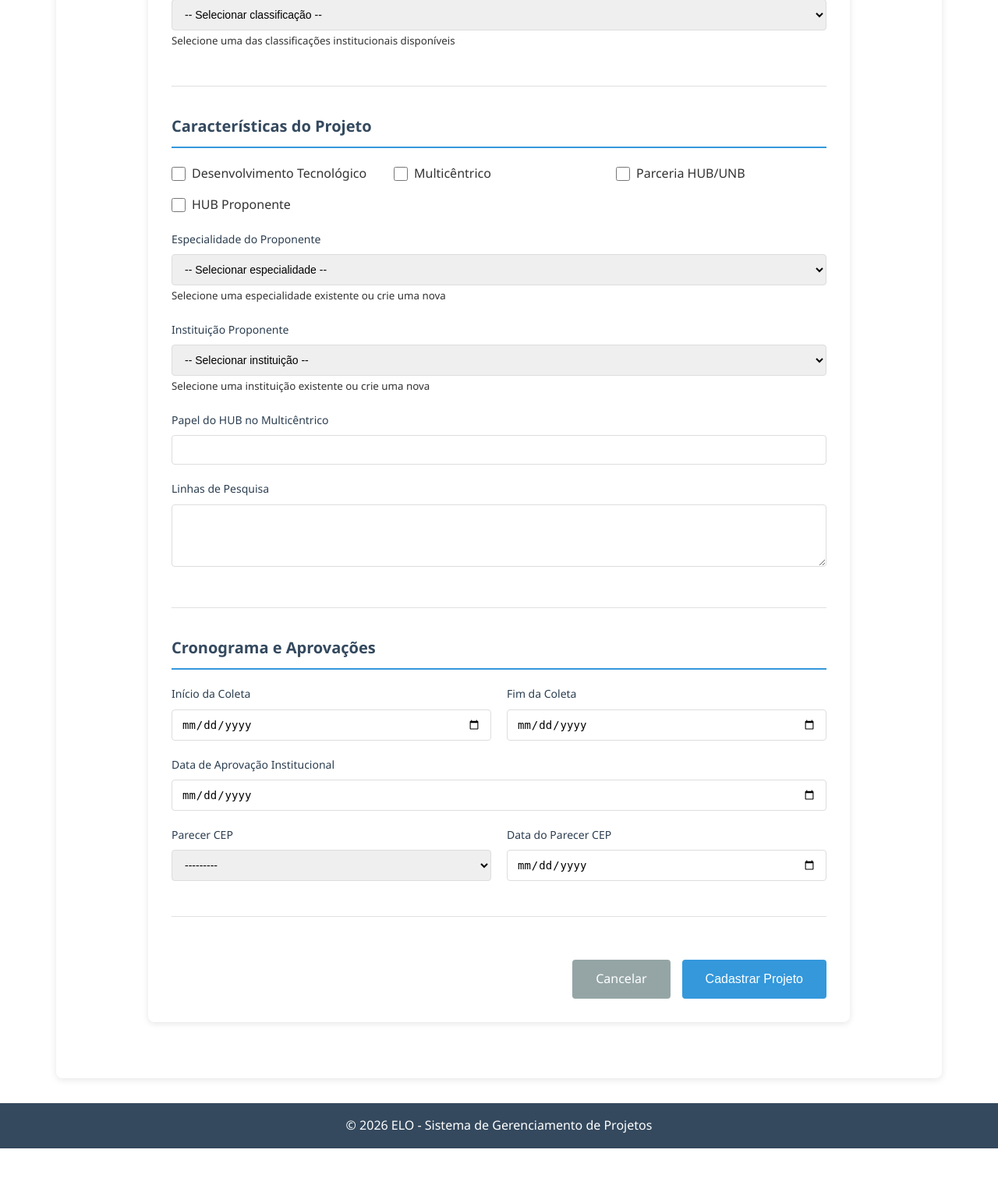
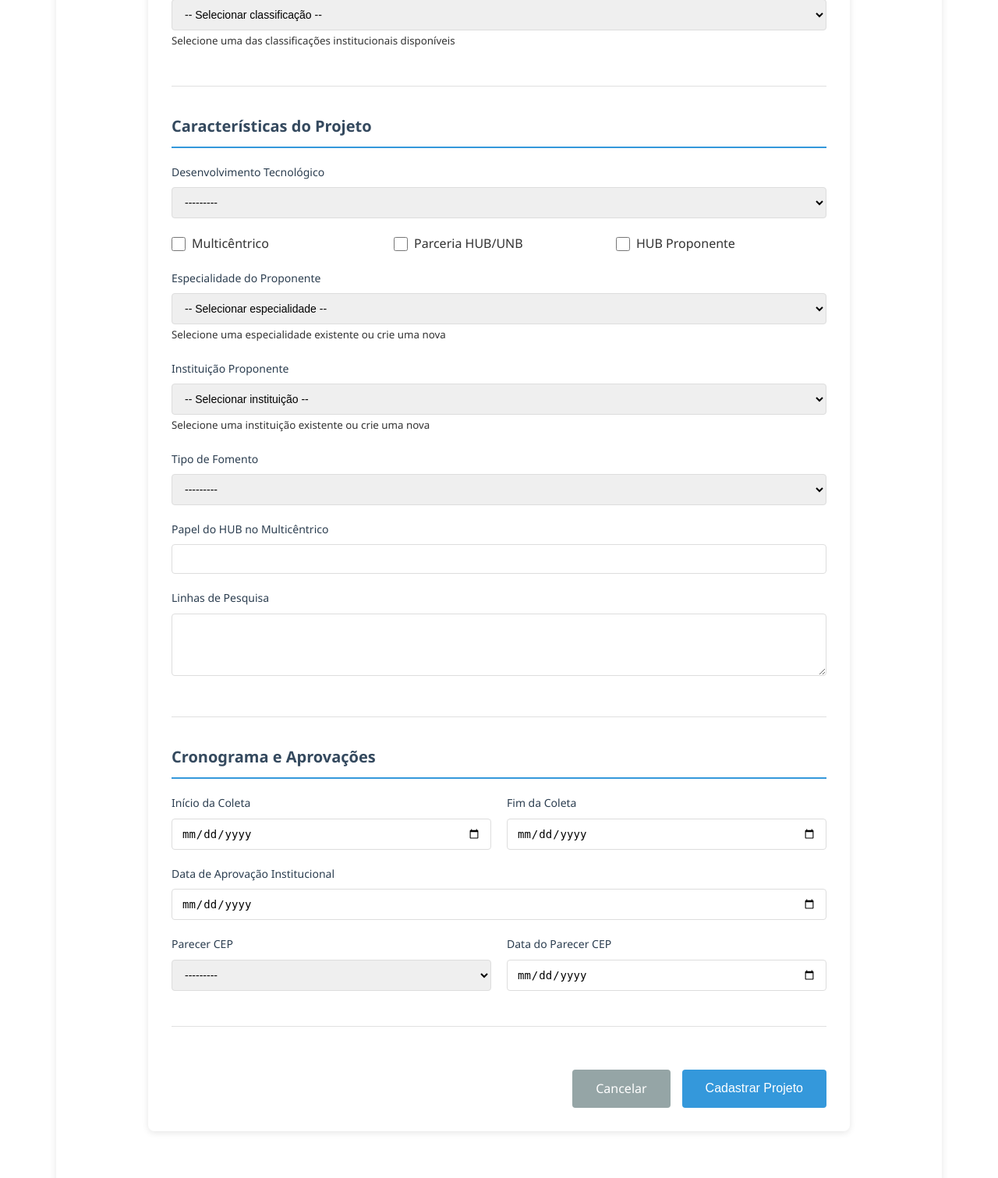
Before and after one commit to VictorPontual/ELO, a Django app: page /projetos/cadastro/ in a window 1280 px wide. Shown: the part 971-2482 px from the top of the page at 78% size. Before the commit the page ends 2444 px from the top, so only its background shows below. Run offline with Django 5.2, Linux system fonts and the light colour scheme; the visitor is signed in with stand-in values (Sample User, id 1); data comes from the database, SQL or seed files in the repository; data that the repository does not hold is empty.

Commit message:
feat:novo atributo e opções padrão das Fontes de fomento

```diff
--- a/elo/projetos/models.py
+++ b/elo/projetos/models.py
@@ -51,9 +51,25 @@ class InstituicaoProponente(models.Model):
         verbose_name_plural = 'Instituições Proponentes'
 
 class Projeto(models.Model):
+    DESENVOLVIMENTO_TECNOLOGICO_CHOICES = [
+        ('sim', 'Sim'),
+        ('nao', 'Não'),
+        ('duvida', 'Em dúvida'),
+    ]
+
     PARECER_CEP_CHOICES = [
         ('sim', 'Sim'),
         ('na', 'N/A'),
+    ]
+
+    TIPO_FOMENTO_CHOICES = [
+        ('EDITAL DE AGÊNCIAS DE FOMENTO', 'EDITAL DE AGÊNCIAS DE FOMENTO'),
+        ('PÚBLICO NACIONAL', 'PÚBLICO NACIONAL'),
+        ('PÚBLICO INTERNACIONAL', 'PÚBLICO INTERNACIONAL'),
+        ('PRIVADO INTERNACIONAL', 'PRIVADO INTERNACIONAL'),
+        ('PRIVADO NACIONAL', 'PRIVADO NACIONAL'),
+        ('PRÓPRIO PESQUISADOR', 'PRÓPRIO PESQUISADOR'),
+        ('OUTRA', 'OUTRA'),
     ]
 
     sig_id_projeto = models.CharField(max_length=100, primary_key=True)
@@ -62,10 +78,16 @@ class Projeto(models.Model):
     data_lib_analise = models.DateField(blank=True, null=True)
     titulo = models.CharField(max_length=255)
     tipo_pesq = models.CharField(max_length=255, blank=True, null=True)
-    desenvolvimento_tecnologico = models.BooleanField(default=False)
+    desenvolvimento_tecnologico = models.CharField(
+        max_length=10,
+        choices=DESENVOLVIMENTO_TECNOLOGICO_CHOICES,
+        blank=True,
+        null=True,
+    )
     multicentrico = models.BooleanField(default=False)
     especialidade_proponente = models.CharField(max_length=255, blank=True, null=True)
     instituicao_proponente = models.CharField(max_length=255, blank=True, null=True)
+    tipo_fomento = models.CharField(max_length=50, choices=TIPO_FOMENTO_CHOICES, blank=True, null=True)
     linhas_pesq = models.TextField(blank=True, null=True)
     inicio_coleta = models.DateField(blank=True, null=True)
     fim_coleta = models.DateField(blank=True, null=True)
--- a/elo/projetos/templates/projetos/cadastro_projeto.html
+++ b/elo/projetos/templates/projetos/cadastro_projeto.html
@@ -95,12 +95,15 @@
         <div class="form-section">
             <h3>Características do Projeto</h3>
 
+            <div class="form-group">
+                <label for="{{ form.desenvolvimento_tecnologico.id_for_label }}">{{ form.desenvolvimento_tecnologico.label }}</label>
+                {{ form.desenvolvimento_tecnologico }}
+                {% if form.desenvolvimento_tecnologico.errors %}
+                    <span class="error">{{ form.desenvolvimento_tecnologico.errors.0 }}</span>
+                {% endif %}
+            </div>
+
             <div class="form-check-group">
-                <div class="form-check">
-                    {{ form.desenvolvimento_tecnologico }}
-                    <label for="{{ form.desenvolvimento_tecnologico.id_for_label }}">{{ form.desenvolvimento_tecnologico.label }}</label>
-                </div>
-
                 <div class="form-check">
                     {{ form.multicentrico }}
                     <label for="{{ form.multicentrico.id_for_label }}">{{ form.multicentrico.label }}</label>
@@ -133,6 +136,14 @@
                     <span class="error">{{ form.instituicao_proponente.errors.0 }}</span>
                 {% endif %}
                 <small class="form-text text-muted">Selecione uma instituição existente ou crie uma nova</small>
+            </div>
+
+            <div class="form-group">
+                <label for="{{ form.tipo_fomento.id_for_label }}">{{ form.tipo_fomento.label }}</label>
+                {{ form.tipo_fomento }}
+                {% if form.tipo_fomento.errors %}
+                    <span class="error">{{ form.tipo_fomento.errors.0 }}</span>
+                {% endif %}
             </div>
 
             <div class="form-group">
--- a/elo/projetos/views.py
+++ b/elo/projetos/views.py
@@ -306,7 +306,7 @@
         fields = [
             'sig_id_projeto', 'sig_id_pesq', 'titulo', 'data_ent_sig', 'data_lib_analise',
             'tipo_pesq', 'desenvolvimento_tecnologico', 'multicentrico',
-            'especialidade_proponente', 'instituicao_proponente', 'linhas_pesq', 'inicio_coleta',
+            'especialidade_proponente', 'instituicao_proponente', 'tipo_fomento', 'linhas_pesq', 'inicio_coleta',
             'fim_coleta', 'data_aprovacao_inst', 'parecer_cep',
             'data_parecer_cep', 'papel_HUB_multi', 'parceria_HUB_UNB',
             'HUB_proponente'
@@ -318,10 +318,11 @@
             'data_ent_sig': forms.DateInput(attrs={'class': 'form-control', 'type': 'date'}),
             'data_lib_analise': forms.DateInput(attrs={'class': 'form-control', 'type': 'date'}),
             'tipo_pesq': forms.Select(attrs={'class': 'form-control'}),
-            'desenvolvimento_tecnologico': forms.CheckboxInput(attrs={'class': 'form-check-input'}),
+            'desenvolvimento_tecnologico': forms.Select(attrs={'class': 'form-control'}),
             'multicentrico': forms.CheckboxInput(attrs={'class': 'form-check-input'}),
             'especialidade_proponente': forms.Select(attrs={'class': 'form-control'}),
             'instituicao_proponente': forms.Select(attrs={'class': 'form-control'}),
+            'tipo_fomento': forms.Select(attrs={'class': 'form-control'}),
             'linhas_pesq': forms.Textarea(attrs={'class': 'form-control', 'rows': 3}),
             'inicio_coleta': forms.DateInput(attrs={'class': 'form-control', 'type': 'date'}),
             'fim_coleta': forms.DateInput(attrs={'class': 'form-control', 'type': 'date'}),
@@ -343,6 +344,7 @@
             'multicentrico': 'Multicêntrico',
             'especialidade_proponente': 'Especialidade do Proponente',
             'instituicao_proponente': 'Instituição Proponente',
+            'tipo_fomento': 'Tipo de Fomento',
             'linhas_pesq': 'Linhas de Pesquisa',
             'inicio_coleta': 'Início da Coleta',
             'fim_coleta': 'Fim da Coleta',
@@ -495,7 +497,7 @@
         fields = [
             'sig_id_pesq', 'titulo', 'data_ent_sig', 'data_lib_analise',
             'tipo_pesq', 'desenvolvimento_tecnologico', 'multicentrico',
-            'especialidade_proponente', 'instituicao_proponente', 'linhas_pesq', 'inicio_coleta',
+            'especialidade_proponente', 'instituicao_proponente', 'tipo_fomento', 'linhas_pesq', 'inicio_coleta',
             'fim_coleta', 'data_aprovacao_inst', 'parecer_cep',
             'data_parecer_cep', 'papel_HUB_multi', 'parceria_HUB_UNB',
             'HUB_proponente'
@@ -506,10 +508,11 @@
             'data_ent_sig': forms.DateInput(attrs={'class': 'form-control', 'type': 'date'}),
             'data_lib_analise': forms.DateInput(attrs={'class': 'form-control', 'type': 'date'}),
             'tipo_pesq': forms.Select(attrs={'class': 'form-control'}),
-            'desenvolvimento_tecnologico': forms.CheckboxInput(attrs={'class': 'form-check-input'}),
+            'desenvolvimento_tecnologico': forms.Select(attrs={'class': 'form-control'}),
             'multicentrico': forms.CheckboxInput(attrs={'class': 'form-check-input'}),
             'especialidade_proponente': forms.Select(attrs={'class': 'form-control'}),
             'instituicao_proponente': forms.Select(attrs={'class': 'form-control'}),
+            'tipo_fomento': forms.Select(attrs={'class': 'form-control'}),
             'linhas_pesq': forms.Textarea(attrs={'class': 'form-control', 'rows': 3}),
             'inicio_coleta': forms.DateInput(attrs={'class': 'form-control', 'type': 'date'}),
             'fim_coleta': forms.DateInput(attrs={'class': 'form-control', 'type': 'date'}),
@@ -530,6 +533,7 @@
             'multicentrico': 'Multicêntrico',
             'especialidade_proponente': 'Especialidade do Proponente',
             'instituicao_proponente': 'Instituição Proponente',
+            'tipo_fomento': 'Tipo de Fomento',
             'linhas_pesq': 'Linhas de Pesquisa',
             'inicio_coleta': 'Início da Coleta',
             'fim_coleta': 'Fim da Coleta',
```
Also changed, not shown: elo/projetos/templates/projetos/editar_projeto.html (+16 -5 lines), elo/projetos/migrations/0012_alter_projeto_desenvolvimento_tecnologico.py (added), elo/projetos/migrations/0013_projeto_tipo_fomento.py (added).
